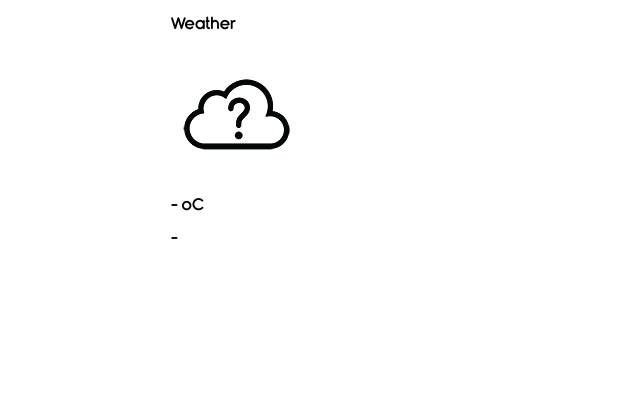
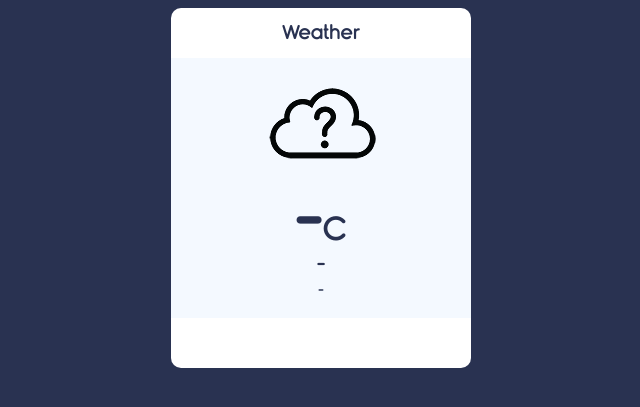
Before and after one commit to ElzbietaSzulc/weatherapp, a PHP site: page / in a window 1280 px wide. Shown: the top 407 px of the page, without its empty margins (319-959 px from the left). Run offline with PHP 8.4, Linux system fonts and the light colour scheme; some libraries are stand-ins or nearby versions.

Commit message:
Add css file and improvements js file

```diff
--- a/app.js
+++ b/app.js
@@ -12,6 +12,8 @@ weather.temperature = {
     unit: "celsius"
 }
 
+//App const and vars
+
 const Kelvin = 273;
 const key = "2282772f730e9f35f3daf057777f7633";
 
@@ -22,47 +24,72 @@ if('geolocation' in navigator) {
     notificationElement.style.display = "block";
     notificationElement.innerHTML = "<p>Browser doesn't support Geolocation</p>";
 }
-}
+
+//Set User's Position
 
 function setPosition(position){
     let latitude = position.coords.latitude;
     let longitude = position.coords.longitude;
 
-    gwtWeather(latitude, longitude);
+    getWeather(latitude, longitude);
 }
 
 // show error when there is an issue with geolocation service
+
 function showError(error){
     notificationElement.style.display = "block";
-    notificationElement.innerHTML = `<p> ${error.message} </p>`
+    notificationElement.innerHTML = `<p>${error.message} </p>`
 }
 
 //Get weather from api provider
+
 function getWeather(latitude, logitude) {
-    let api = `http://api.openweathermap.org/data/2.5/weather?
-    lat=${latitude}&lon=${longitude}&appid=${key}`;
+    let api = `http://api.openweathermap.org/data/2.5/weather?lat=${latitude}&lon=${logitude}&appid=${key}`;
+    let data;
 
-    fetch{api}
+    fetch(api)
         .then(function(response){
-            let data = response.json();
+            //response = {"coord":{"lon":17.03,"lat":51.1},"weather":[{"id":803,"main":"Clouds","description":"broken clouds","icon":"04n"}],"base":"stations","main":{"temp":280.82,"pressure":1008,"humidity":93,"temp_min":278.71,"temp_max":282.04},"visibility":10000,"wind":{"speed":1.5,"deg":210},"rain":{},"clouds":{"all":75},"dt":1573317002,"sys":{"type":1,"id":1715,"country":"PL","sunrise":1573279046,"sunset":1573312438},"timezone":3600,"id":3081368,"name":"Wroclaw","cod":200}
+            data = response.json();
             return data;
         })
         .then(function(data){
-            weahter.temperature.value = Math.floor(data.main.temp - KELVIN);
+            weather.temperature.value = Math.floor(data.main.temp - Kelvin);
             weather.description = data.weather[0].description;
-            weather.iconId = data.weather[0].weather[0].icon;
+            weather.iconId = data.weather[0].icon;
             weather.city = data.name;
             weather.country = data.sys.country;
         })
         .then(function(){
                 displayWeather();
-        });
+        })
+}
+// Display weather to ui
+function displayWeather(){
+    iconElement.innerHTML = `<img src="icons/${weather.iconId}.png"/>`;
+    tempElement.innerHTML = `${weather.temperature.value}&deg<span>C</span>`;
+    descElement.innerHTML = `${weather.description}`;
+    locationElement.innerHTML = `${weather.city}, ${weather.country}`;
 }
 
-// Display weather to ui
-funtion displayWeather(){
-    iconElement.innerHTML = `<img src="icons/${weather.iconId}.png"/>`;
-    tempElement.innerHTML = `${weather.temperature.value}o<span>C</span>`;
-    descElement.innerHTML = weather.description;
-    locationElement.innerHTML = `${weather.city}, ${weather.county}`;
+//C to F conversion
+
+function celsiusToFarenheit(temperature){
+    return (temperature*9/5) + 32;
 }
+
+//when the user clicks on the temperature element
+tempElement.addEventListener("click", function(){
+    if(weather.temperature.value == undefined) return;
+
+    if(weather.temperature.unit == "celsius") {
+        let fahrenheit = celsiusToFarenheit(weather.temperature.value);
+        fahrenheit = Math.floor(fahrenheit);
+
+        tempElement.innerHTML = `${fahrenheit}&deg<span>F</span>`;
+        weather.temperature.unit = "fahrenheit";
+    }else{
+        tempElement.innerHTML = `${weather.temperature.value}&deg<span>C</span>`;
+        weather.temperature.unit = "celsius";
+    }
+});
--- a/index.html
+++ b/index.html
@@ -11,7 +11,7 @@
 </head>
 <body>
     <div class="container">
-        <div class="app-titile">
+        <div class="app-title">
             <p>Weather</p>
         </div>
         <div class="notification"></div>
@@ -20,11 +20,10 @@
                 <img src="icons/unknown.png">
             </div>
             <div class="temperature-value">
-                <p>- o<span>C</span></p>
+                <p>-<span>C</span></p>
             </div>
-            <div class="temperature-description">
-                <p> - </p>
-            </div>
+            <div class="temperature-description"><p> - </p></div>
+            <div class="location"><p>-</p></div>
         </div>
     </div>
     <script src="https://cdnjs.cloudflare.com/ajax/libs/jquery/3.1.1/jquery.min.js"></script>
--- a/style.css
+++ b/style.css
@@ -2,8 +2,8 @@
     font-family: "Rimouski";
 }
 
-background {
-    background-color :#3b52a3;
+body{
+    background-color: #293251;
 }
 
 .container{
@@ -16,3 +16,93 @@ background {
     border-radius: 10px;
     padding-bottom : 50px;
 }
+
+.app-title{
+    width: 300px;
+    height: 50px;
+    border-radius: 10px 10px 0 0;
+}
+
+.app-title p{
+    text-align: center;
+    padding: 15px;
+    margin: 0 auto;
+    font-size: 1.2em;
+    color: #293251;
+}
+
+.notification{
+    background-color: #f8d7da;
+    display: none;
+}
+
+.notification p{
+    color: #721c24;
+    font-size: 1.2em;
+    margin: 0;
+    text-align: center;
+    padding: 10px 0;
+}
+
+.weather-container{
+    width: 300px;
+    height: 260px;
+    background-color: #F4F9FF;
+}
+
+.weather-icon{
+    width: 300px;
+    height: 128px;
+}
+
+.weather-icon img{
+    display: block;
+    margin: 0 auto;
+}
+
+.temperature-value{
+    width: 300px;
+    height:60px;
+}
+
+.temperature-value p{
+    padding: 0;
+    margin: 0;
+    color: #293251;
+    font-size: 4em;
+    text-align: center;
+    cursor: pointer;
+}
+
+.temperature-value p:hover{
+
+}
+
+.temperature-value span{
+    color: #293251;
+    font-size: 0.5em;
+}
+
+.temperature-description{
+
+}
+
+.temperature-description p{
+    padding: 8px;
+    margin: 0;
+    color: #293251;
+    text-align: center;
+    font-size: 1.2em;
+}
+
+.location{
+
+}
+
+.location p{
+    margin: 0;
+    padding: 0;
+    color: #293251;
+    text-align: center;
+    font-size: 0.8em;
+}
```
